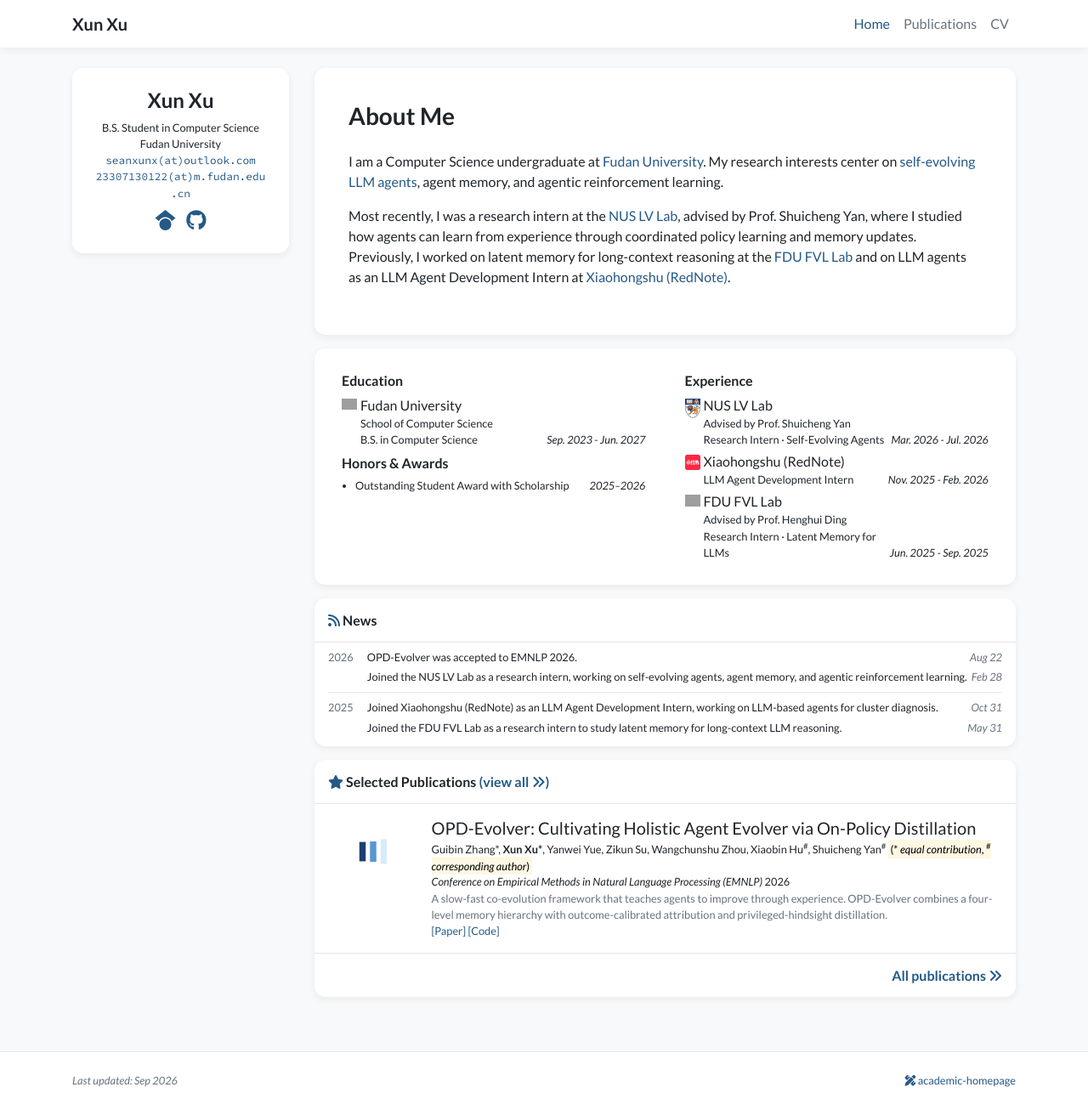
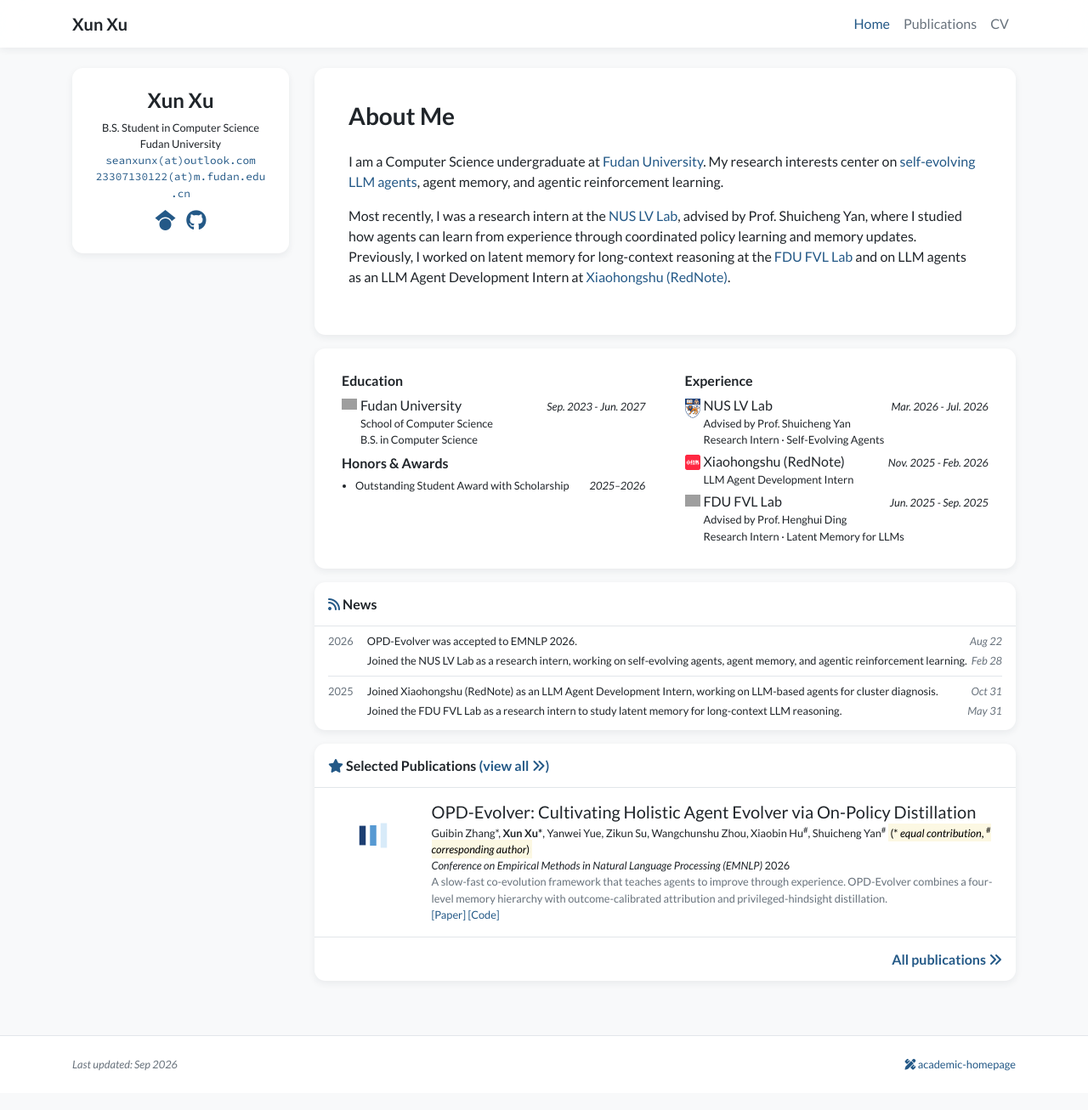
Before and after one commit to SeanXunX/seanxunx.github.io, a Jekyll site: the page built from index.html, in a window 1280 px wide and 1306 px high. Shown: the whole window at 85% size. Built offline with Jekyll 4.4.1, drawn with Linux system fonts in a browser that asks for light colours; nearby versions of some CDN libraries; a style sheet for code colours, icons or effects is not loaded; grey boxes are pictures that could not be loaded.

Commit message:
Align experience card dates with institution names

```diff
--- a/_includes/widgets/experience_card.html
+++ b/_includes/widgets/experience_card.html
@@ -16,12 +16,12 @@
                                     <span class="institution-badge mr-1 mt-1" aria-hidden="true">{{ item.badge }}</span>
                                     {% endif %}
                                     <div class="media-body">
-                                        <div>{{ item.name }}</div>
+                                        <div class="d-flex align-items-baseline">
+                                            <div>{{ item.name }}</div>
+                                            <div class="small ml-auto no-break"><em>{{ item.date }}</em></div>
+                                        </div>
                                         <div class="small">{{ item.dept }}</div>
-                                        <div class="small d-flex">
-                                            <div>{{ item.position }}</div>
-                                            <div class="mt-auto ml-auto no-break"><em>{{ item.date }}</em></div>
-                                        </div>
+                                        <div class="small">{{ item.position }}</div>
                                     </div>
                                 </li>
                                 {% endfor %}
@@ -43,12 +43,12 @@
                                     <span class="institution-badge mr-1 mt-1" aria-hidden="true">{{ item.badge }}</span>
                                     {% endif %}
                                     <div class="media-body">
-                                        <div>{{ item.name }}</div>
+                                        <div class="d-flex align-items-baseline">
+                                            <div>{{ item.name }}</div>
+                                            <div class="small ml-auto no-break"><em>{{ item.date }}</em></div>
+                                        </div>
                                         <div class="small">{{ item.dept }}</div>
-                                        <div class="small d-flex">
-                                            <div>{{ item.position }}</div>
-                                            <div class="mt-auto ml-auto no-break"><em>{{ item.date }}</em></div>
-                                        </div>
+                                        <div class="small">{{ item.position }}</div>
                                     </div>
                                 </li>
                                 {% endfor %}
```
